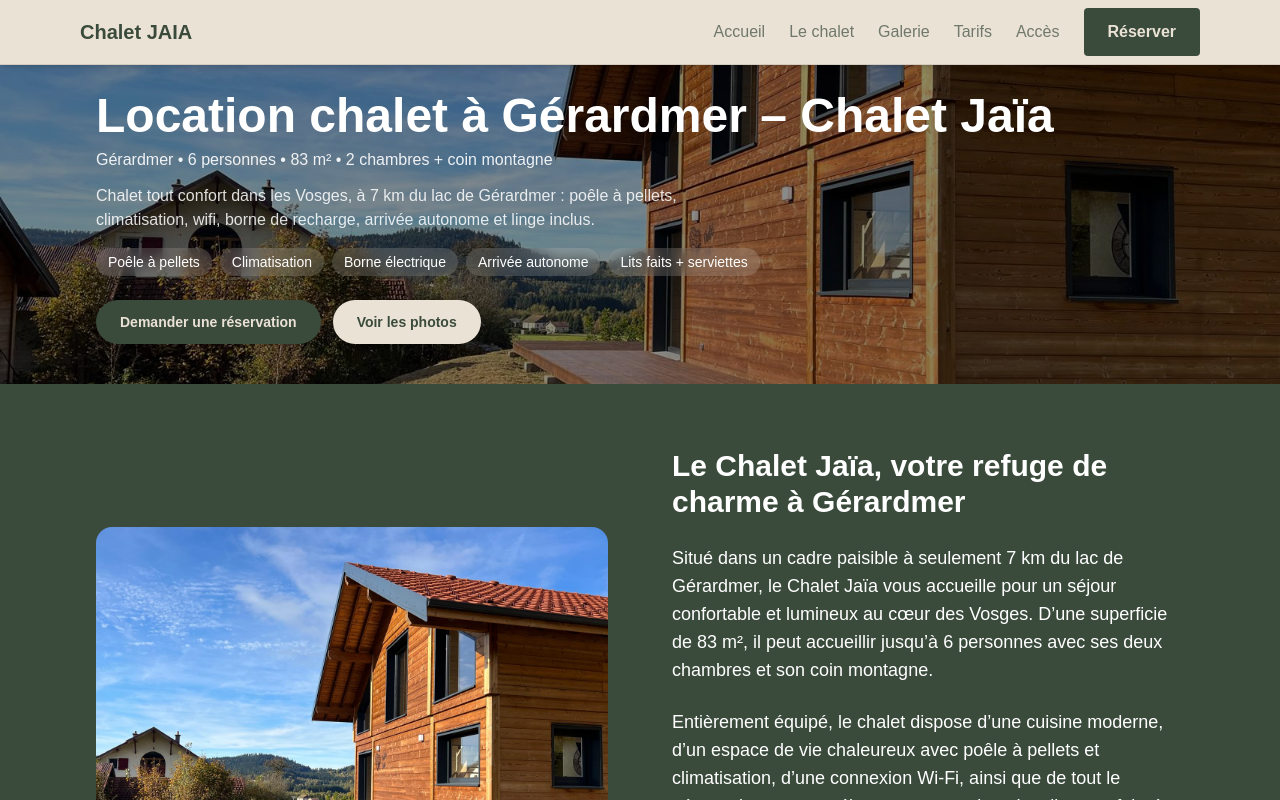
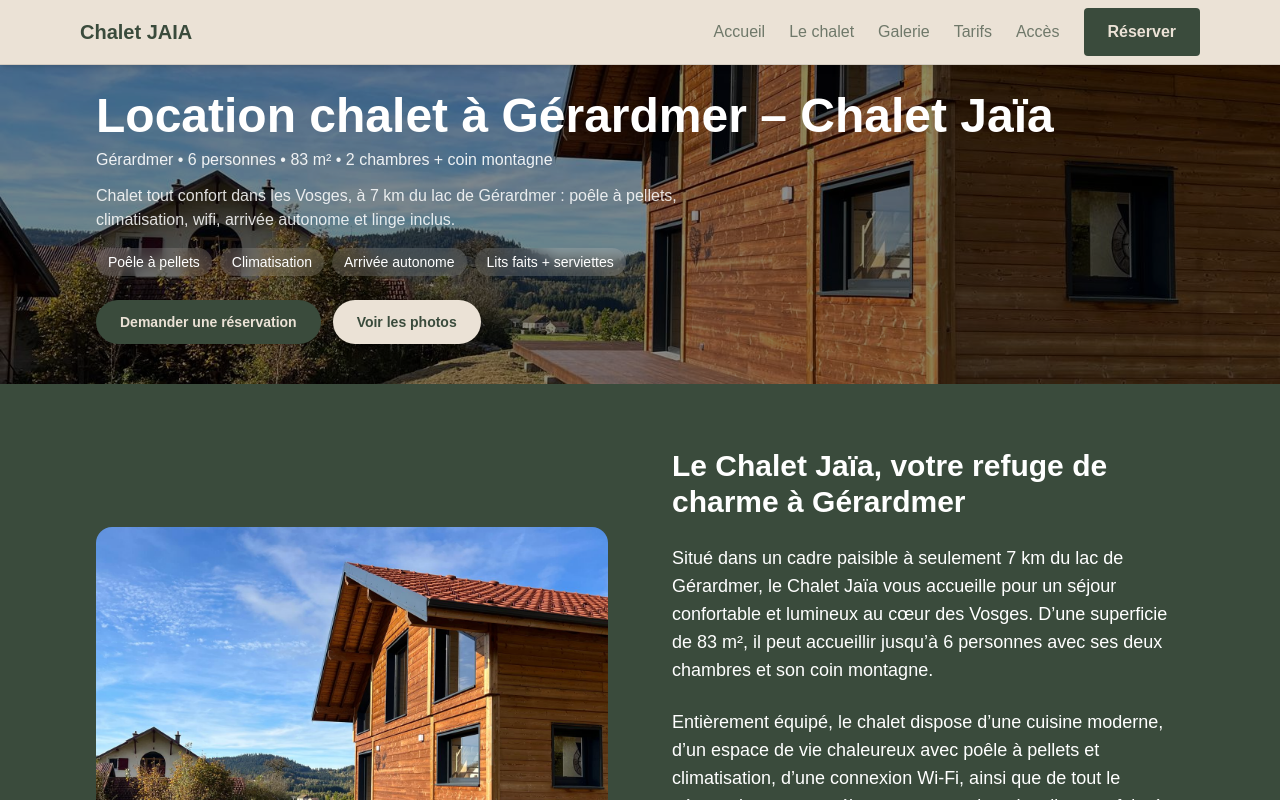
Before and after one commit to alexisgruny/chalet-site, a Next.js app: page /chalet in a window 1280 px wide. Shown: the top 800 px of the page. Built offline with nearby package versions, Linux system fonts and the light colour scheme.

Commit message:
correction incoherence

```diff
--- a/src/app/api/contact/route.ts
+++ b/src/app/api/contact/route.ts
@@ -126,6 +126,6 @@ function buildConfirmationText(name: string): string {
     "",
     "À très bientôt,",
     "L'équipe Chalet Jaïa",
-    "contact@chalet-jaia.fr",
+    "chaletjaia@gmail.com",
   ].join("\n");
 }
--- a/src/components/section/heroChalet.tsx
+++ b/src/components/section/heroChalet.tsx
@@ -33,14 +33,13 @@ return (
 
               <p className="text-white/85 mt-3 max-w-2xl">
                 Chalet tout confort dans les Vosges, à 7 km du lac de Gérardmer : poêle à pellets,
-                climatisation, wifi, borne de recharge, arrivée autonome et linge inclus.
+                climatisation, wifi, arrivée autonome et linge inclus.
               </p>
 
               <div className="flex flex-wrap gap-2 mt-4">
                 {[
                   "Poêle à pellets",
                   "Climatisation",
-                  "Borne électrique",
                   "Arrivée autonome",
                   "Lits faits + serviettes",
                 ].map((t) => (
```
